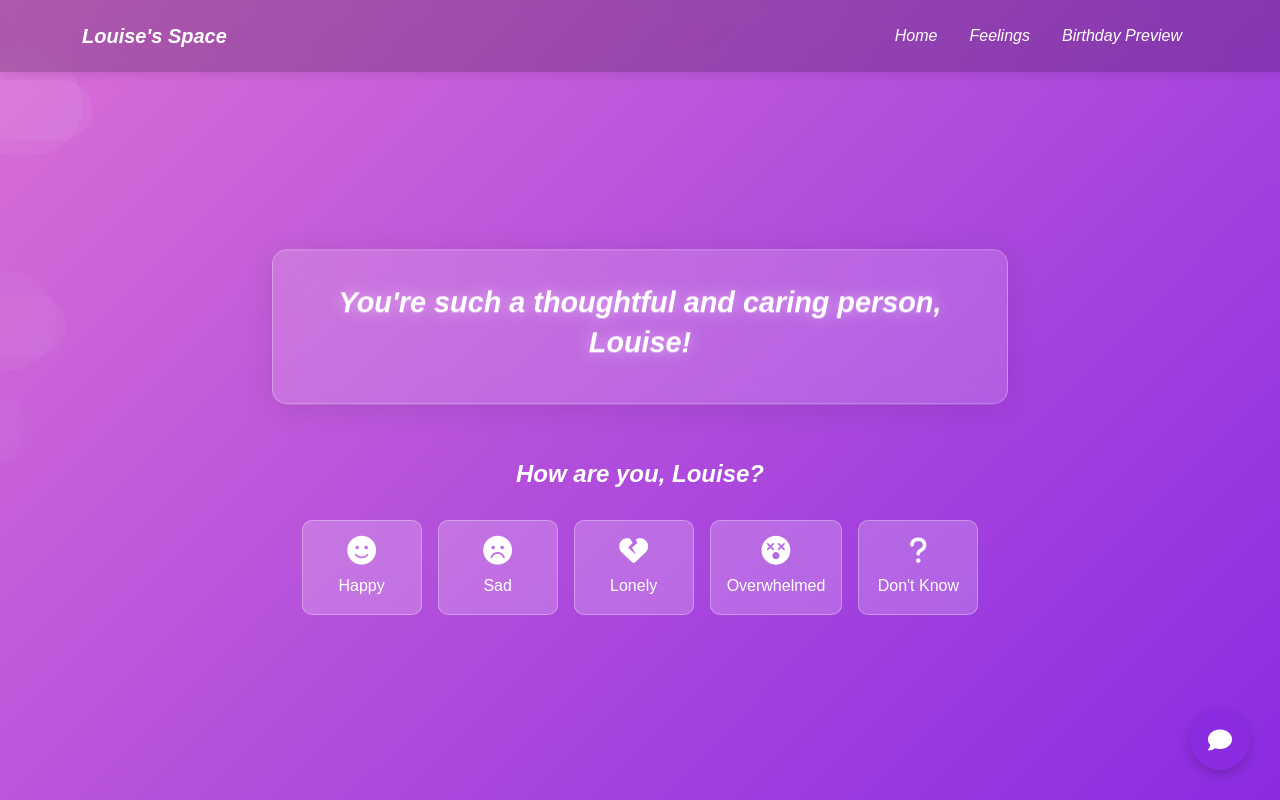
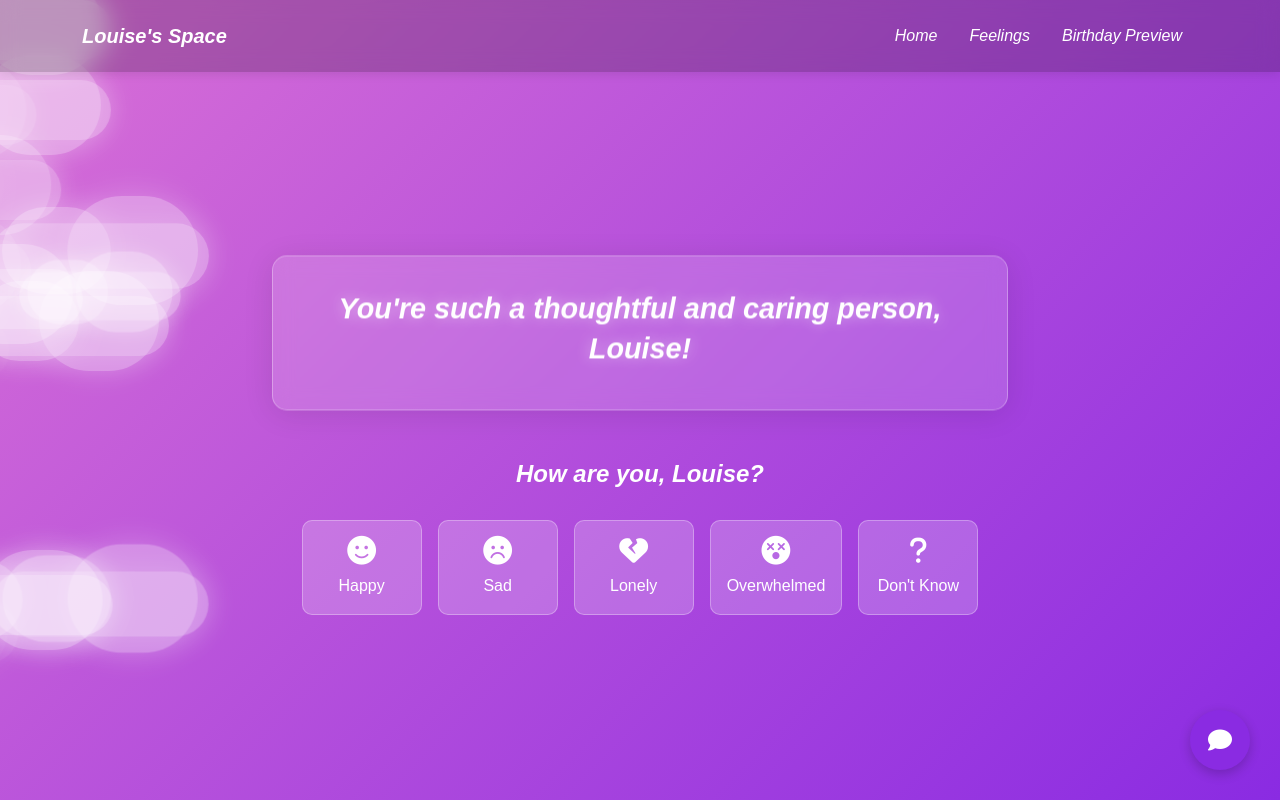
Before and after one commit to AshuferMorningstar/FileAnalysisTool, a Flask app: page /feelings in a window 1280 px wide. Run offline with Flask 3, Linux system fonts and the light colour scheme; data comes from the database, SQL or seed files in the repository.

Commit message:
Improve the cloud animation's visibility and appearance on the website
Enhance cloud visuals by adjusting opacity, adding shadows in CSS and increasing cloud count, speed, and initial creation in clouds.js.

Replit-Commit-Author: Agent
Replit-Commit-Session-Id: 5643b992-c60c-4a62-b5d3-1b8b28911df8
Replit-Commit-Screenshot-Url: https://storage.googleapis.com/screenshot-production-us-central1/680c2764-0165-4c1f-9dd9-bdc7ba7bc839/7e6f28b4-33a0-4bd8-bc77-0ac4ef7669df.jpg

```diff
--- a/static/css/clouds.css
+++ b/static/css/clouds.css
@@ -14,17 +14,18 @@
     position: absolute;
     width: 200px;
     height: 60px;
-    background: rgba(255, 255, 255, 0.4);
+    background: rgba(255, 255, 255, 0.8);
     border-radius: 200px;
     animation: float-cloud linear infinite;
     opacity: 0;
+    box-shadow: 0 0 20px rgba(255, 255, 255, 0.5);
 }
 
 .cloud::before,
 .cloud::after {
     content: '';
     position: absolute;
-    background: rgba(255, 255, 255, 0.4);
+    background: rgba(255, 255, 255, 0.8);
     width: 100px;
     height: 80px;
     top: -15px;
@@ -89,11 +90,11 @@
         opacity: 0;
         transform: translateX(-100%);
     }
-    10% {
-        opacity: 0.6;
+    5% {
+        opacity: 0.8;
     }
     90% {
-        opacity: 0.6;
+        opacity: 0.8;
     }
     100% {
         opacity: 0;
@@ -114,5 +115,6 @@
 .birthday-page .cloud,
 .birthday-page .cloud::before,
 .birthday-page .cloud::after {
-    background: rgba(255, 255, 255, 0.15);
+    background: rgba(255, 255, 255, 0.4);
+    box-shadow: 0 0 30px rgba(255, 255, 255, 0.3);
 }
--- a/static/js/clouds.js
+++ b/static/js/clouds.js
@@ -5,16 +5,26 @@ document.addEventListener('DOMContentLoaded', function() {
     document.body.appendChild(cloudsContainer);
 
     // Create clouds
-    const cloudCount = 6;
+    const cloudCount = 10; // Increased from 6 to 10 for more visibility
     for (let i = 0; i < cloudCount; i++) {
         const cloud = document.createElement('div');
         cloud.className = 'cloud';
+
+        // Set initial positions and speeds
+        const top = i * 10; // Space them out evenly
+        const width = 180 + Math.random() * 100; // Vary the sizes
+        const delay = i * 2; // Stagger the animations
+
+        cloud.style.top = `${top}%`;
+        cloud.style.width = `${width}px`;
+        cloud.style.animationDelay = `${delay}s`;
+
         cloudsContainer.appendChild(cloud);
     }
 
     // Additional cloud creation for more variety
     function createExtraCloud() {
-        if (cloudsContainer.children.length > 12) return; // Limit to 12 clouds max
+        if (cloudsContainer.children.length > 18) return; // Increased limit to 18 clouds max
 
         const cloud = document.createElement('div');
         cloud.className = 'cloud';
@@ -22,13 +32,16 @@ document.addEventListener('DOMContentLoaded', function() {
         // Randomize cloud position and size
         const top = Math.random() * 85; // Random position between 0-85% from top
         const scale = 0.7 + Math.random() * 0.6; // Random scale between 0.7 and 1.3
-        const delay = Math.random() * 20; // Random delay
-        const duration = 80 + Math.random() * 60; // Random duration between 80s and 140s
+        const delay = Math.random() * 5; // Reduced random delay for faster initial appearance
+        const duration = 60 + Math.random() * 40; // Faster animation (60-100s)
 
         cloud.style.top = `${top}%`;
         cloud.style.transform = `scale(${scale})`;
         cloud.style.animationDelay = `${delay}s`;
         cloud.style.animationDuration = `${duration}s`;
+
+        // Adjust opacity for better visibility
+        cloud.style.opacity = '0.8';
 
         cloudsContainer.appendChild(cloud);
 
@@ -42,13 +55,13 @@ document.addEventListener('DOMContentLoaded', function() {
         }, duration * 1000 + delay * 1000);
     }
 
-    // Create extra clouds occasionally
-    setInterval(createExtraCloud, 20000); // Create a new cloud every 20 seconds
+    // Create extra clouds more frequently
+    setInterval(createExtraCloud, 10000); // Create a new cloud every 10 seconds (was 20)
 
-    // Create a few extra clouds immediately
-    for (let i = 0; i < 3; i++) {
+    // Create more extra clouds immediately
+    for (let i = 0; i < 8; i++) { // Increased from 3 to 8
         setTimeout(() => {
             createExtraCloud();
-        }, i * 5000); // Stagger the creation
+        }, i * 1000); // Reduced delay between creation (was 5000)
     }
 });
```
